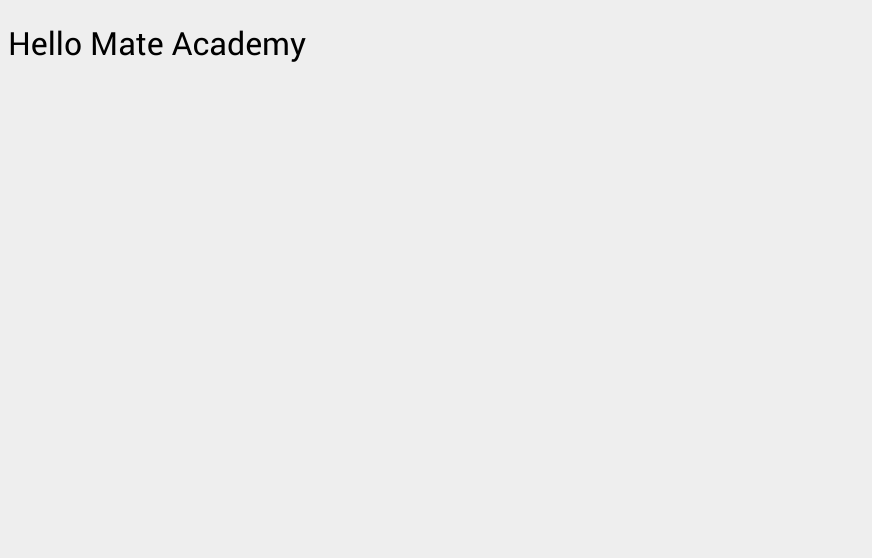
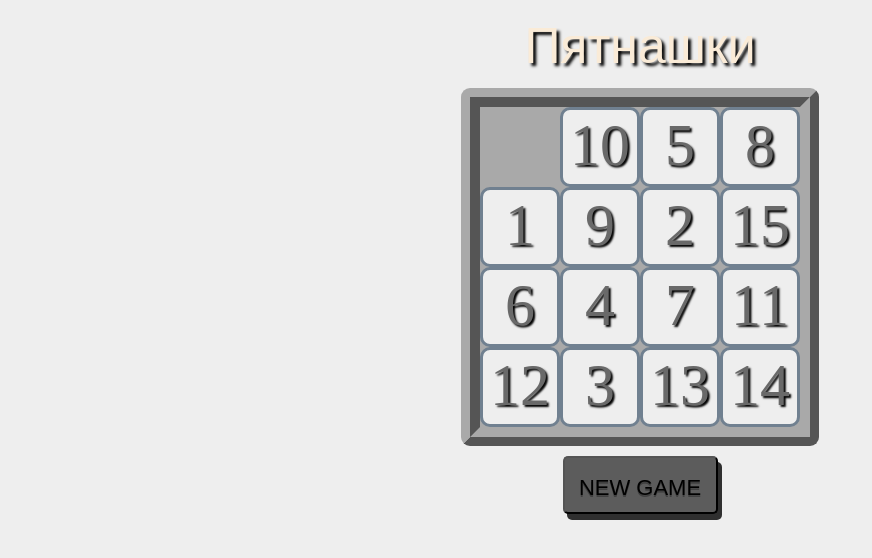
Before and after one commit to nchuhrina/15Game, a website: page src/index.html in a window 1280 px wide. Shown: the whole page, without its empty margins (0-872 px from the left). Drawn offline with nearby package versions, Linux system fonts and the light colour scheme; files that its build step writes are made by us from their sources.

Commit message:
My solution

```diff
--- a/src/index.html
+++ b/src/index.html
@@ -3,11 +3,13 @@
 <head>
   <meta charset="UTF-8">
   <meta name="viewport" content="width=device-width, initial-scale=1.0">
-    <title>Title</title>
+  <title>15 Game</title>
   <link rel="stylesheet" href="./styles/main.css">
 </head>
 <body>
-    <h1>Hello Mate Academy</h1>
+<h1>Пятнашки</h1>
+<div class="field"></div>
+<button class="restart">NEW GAME</button>
 <script type="text/javascript" src="scripts/main.js"></script>
 </body>
 </html>
--- a/src/scripts/main.js
+++ b/src/scripts/main.js
@@ -1 +1,79 @@
 'use strict';
+
+const field = document.querySelector('.field');
+const cellSize = 80;
+
+const emptyCell = {
+  value: 0,
+  left: 0,
+  top: 0,
+};
+
+const cells = [];
+
+cells.push(emptyCell);
+
+function moveCell(index) {
+  const cell = cells[index];
+  const leftDiff = Math.abs(emptyCell.left - cell.left);
+  const topDiff = Math.abs(emptyCell.top - cell.top);
+
+  if (leftDiff + topDiff > 1) {
+    return;
+  }
+
+  cell.element.style.top = `${emptyCell.top * cellSize}px`;
+  cell.element.style.left = `${emptyCell.left * cellSize}px`;
+
+  const emptyLeft = emptyCell.left;
+  const emptyTop = emptyCell.top;
+
+  emptyCell.left = cell.left;
+  emptyCell.top = cell.top;
+  cell.top = emptyTop;
+  cell.left = emptyLeft;
+
+  const finish = cells.every(c => {
+    return c.value === c.top * 4 + c.left;
+  });
+
+  if (finish) {
+    alert('YOU WON!!!');
+  }
+}
+
+const random15 = [...Array(15).keys()]
+  .sort(() => Math.random() - 0.5);
+
+for (let i = 1; i <= 15; i++) {
+  const cell = document.createElement('div');
+
+  cell.className = 'number';
+  cell.innerHTML = random15[i - 1] + 1;
+
+  const cellLeft = i % 4;
+  const cellTop = (i - cellLeft) / 4;
+  const value = random15[i - 1] + 1;
+
+  cells.push({
+    value: value,
+    left: cellLeft,
+    top: cellTop,
+    element: cell,
+  });
+
+  cell.style.top = `${cellTop * cellSize}px`;
+  cell.style.left = `${cellLeft * cellSize}px`;
+
+  field.append(cell);
+
+  cell.addEventListener('click', () => {
+    moveCell(i);
+  });
+
+  const button = document.querySelector('button');
+
+  button.addEventListener('click', function() {
+    location.reload();
+  });
+}
--- a/src/styles/main.scss
+++ b/src/styles/main.scss
@@ -5,3 +5,55 @@
 body {
   background: $c-gray;
 }
+
+h1 {
+  color: antiquewhite;
+  margin: 10px auto;
+  text-align: center;
+  text-shadow: 3px 3px 3px #000;
+  font-size: 50px;
+}
+
+.field {
+  width: 320px;
+  height: 320px;
+  background: darkgrey;
+  border: 19px ridge darkgrey;
+  border-radius: 9px;
+  position: relative;
+  margin: 10px auto;
+  box-sizing: content-box;
+
+}
+
+.number {
+  width: 80px;
+  height: 80px;
+  box-sizing: border-box;
+  border: 3px solid slategray;
+  line-height: 70px;
+  text-align: center;
+  color: dimgray;
+  font-size: 60px;
+  border-radius: 10px;
+  position: absolute;
+  transition: 0.5s;
+  text-shadow: 2px 2px 2px #000;
+  background-color: #eee;
+  cursor: pointer;
+}
+
+.restart {
+  margin: 10px auto;
+  background: #5c5c5c;
+  text-shadow: 0 2px 0 rgba(0, 0, 0, 0.3);
+  font-size: 22px;
+  height: 58px;
+  width: 155px;
+  overflow: hidden;
+  display: block;
+  text-align: center;
+  line-height: 58px;
+  border-radius: 5px;
+  box-shadow: 4px 6px 0 rgba(0, 0, 0, 0.8);
+}
```
Lines whose indentation alone changed are shown as unchanged.
